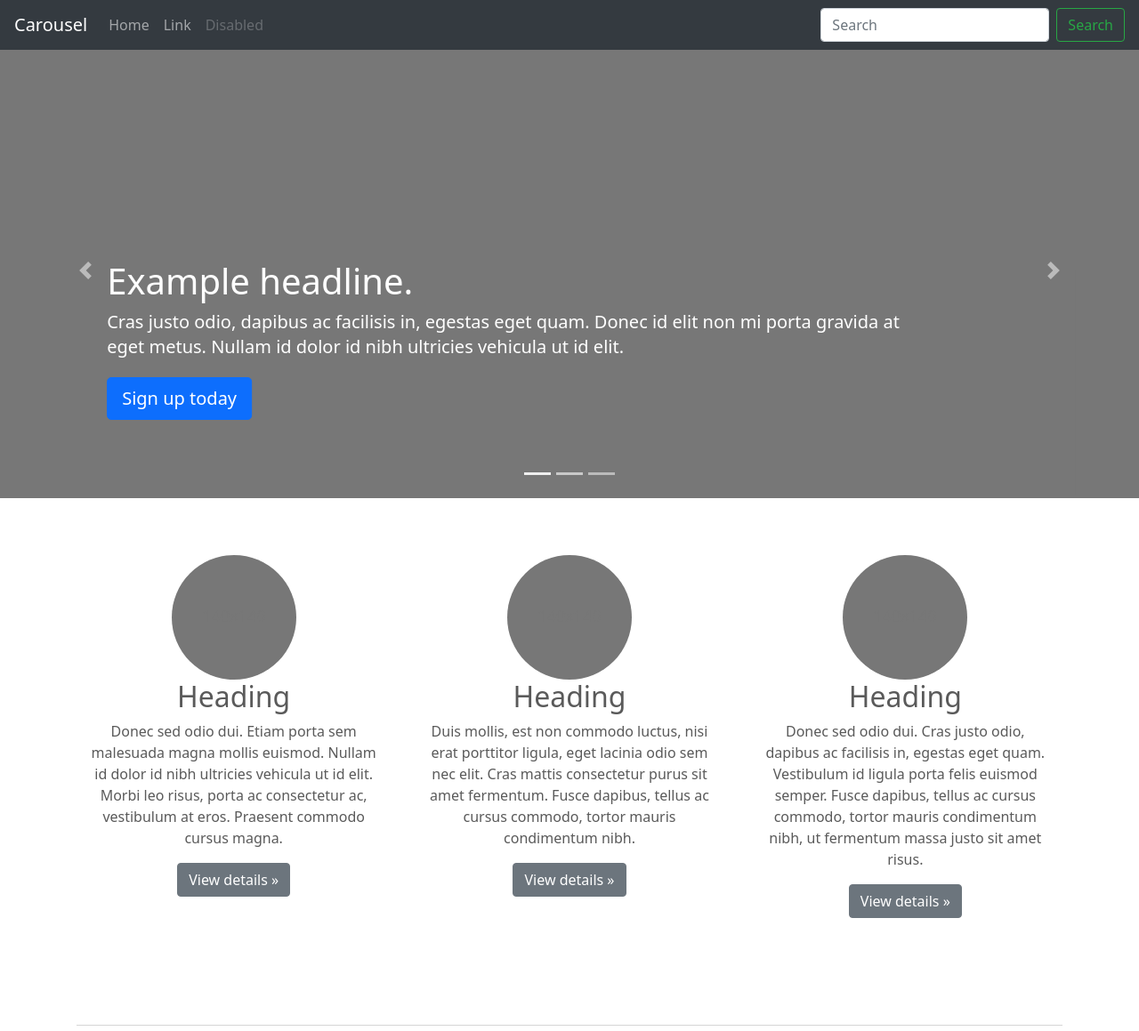
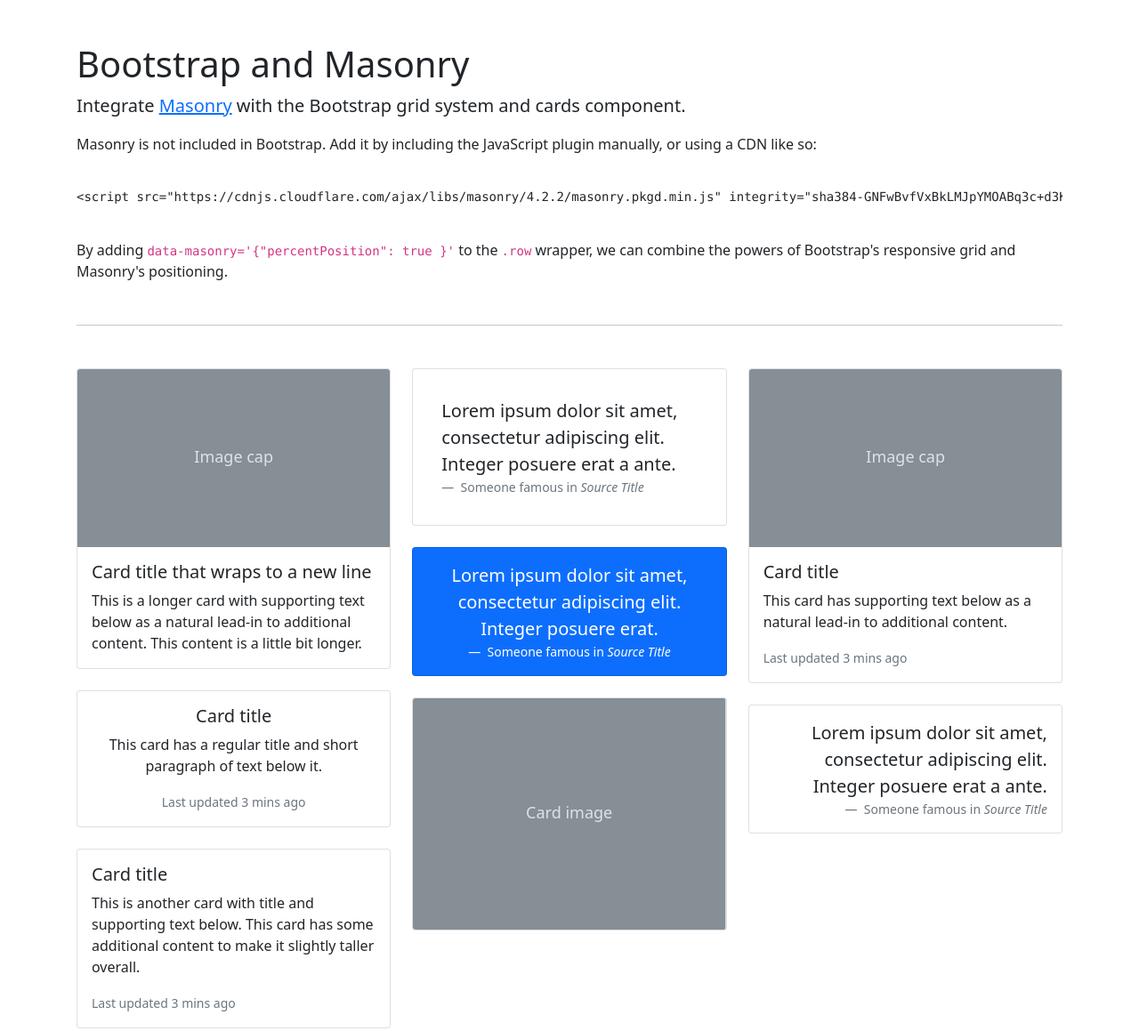
Before and after one commit to edsonmfeitosa/2025_Facens_AS009TSN2, a plain HTML site: page Bootstrap/Aula13/dicas.html in a window 1280 px wide. Shown: the top 1159 px of the page at 89% size. Drawn offline with nearby package versions, Linux system fonts and the light colour scheme.

Commit message:
Aula 13 - Bootstrap

```diff
--- a/Bootstrap/Aula13/dicas.html
+++ b/Bootstrap/Aula13/dicas.html
@@ -7,21 +7,35 @@
     <meta name="description" content="">
     <meta name="author" content="Mark Otto, Jacob Thornton, and Bootstrap contributors">
     <meta name="generator" content="Hugo 0.72.0">
-  <title>Carousel Template · Bootstrap</title>
+    <title>Masonry example · Bootstrap</title>
 
-  <link rel="canonical" href="https://v5.getbootstrap.com/docs/5.0/examples/carousel/">
-    <link rel="icon" type="image/png" href="img/cup-hot-fill.svg">
+    <link rel="canonical" href="https://v5.getbootstrap.com/docs/5.0/examples/masonry/">
+
 
 
     <!-- Bootstrap core CSS -->
+
     <link rel="stylesheet" href="https://stackpath.bootstrapcdn.com/bootstrap/5.0.0-alpha1/css/bootstrap.min.css"
         integrity="sha384-r4NyP46KrjDleawBgD5tp8Y7UzmLA05oM1iAEQ17CSuDqnUK2+k9luXQOfXJCJ4I" crossorigin="anonymous">
+    <script src="https://cdn.jsdelivr.net/npm/popper.js@1.16.0/dist/umd/popper.min.js"
+        integrity="sha384-Q6E9RHvbIyZFJoft+2mJbHaEWldlvI9IOYy5n3zV9zzTtmI3UksdQRVvoxMfooAo"
+        crossorigin="anonymous"></script>
     <script src="https://stackpath.bootstrapcdn.com/bootstrap/5.0.0-alpha1/js/bootstrap.min.js"
         integrity="sha384-oesi62hOLfzrys4LxRF63OJCXdXDipiYWBnvTl9Y9/TRlw5xlKIEHpNyvvDShgf/"
         crossorigin="anonymous"></script>
-  <script src="https://cdn.jsdelivr.net/npm/popper.js@1.16.0/dist/umd/popper.min.js"
-    integrity="sha384-Q6E9RHvbIyZFJoft+2mJbHaEWldlvI9IOYy5n3zV9zzTtmI3UksdQRVvoxMfooAo"
-    crossorigin="anonymous"></script>
+
+    <!-- Favicons -->
+    <!-- <link rel="apple-touch-icon" href="/docs/5.0/assets/img/favicons/apple-touch-icon.png" sizes="180x180">
+    <link rel="icon" href="/docs/5.0/assets/img/favicons/favicon-32x32.png" sizes="32x32" type="image/png">
+    <link rel="icon" href="/docs/5.0/assets/img/favicons/favicon-16x16.png" sizes="16x16" type="image/png">
+    <link rel="manifest" href="/docs/5.0/assets/img/favicons/manifest.json">
+    <link rel="mask-icon" href="/docs/5.0/assets/img/favicons/safari-pinned-tab.svg" color="#7952b3">
+    <link rel="icon" href="/docs/5.0/assets/img/favicons/favicon.ico">
+ -->
+
+
+    <meta name="theme-color" content="#7952b3">
+
 
     <style>
         .bd-placeholder-img {
@@ -38,333 +52,142 @@
                 font-size: 3.5rem;
             }
         }
-
-    /* GLOBAL STYLES
-    --------------------------------------------- */
-    /* Padding below the footer and lighter body text */
-
-    body {
-      padding-top: 3rem;
-      padding-bottom: 3rem;
-      color: #5a5a5a;
-    }
-
-
-    /* CUSTOMIZE THE CAROUSEL
-    -------------------------------------------- */
-
-    /* Carousel base class */
-    .carousel {
-      margin-bottom: 4rem;
-    }
-
-    /* Since positioning the image, we need to help out the caption */
-    .carousel-caption {
-      bottom: 3rem;
-      z-index: 10;
-    }
-
-    /* Declare heights because of positioning of img element */
-    .carousel-item {
-      height: 32rem;
-    }
-
-    .carousel-item>img {
-      position: absolute;
-      top: 0;
-      left: 0;
-      min-width: 100%;
-      height: 32rem;
-    }
-
-
-    /* MARKETING CONTENT
--------------------------------------------------- */
-
-    /* Center align the text within the three columns below the carousel */
-    .marketing .col-lg-4 {
-      margin-bottom: 1.5rem;
-      text-align: center;
-    }
-
-    .marketing h2 {
-      font-weight: 400;
-    }
-
-    .marketing .col-lg-4 p {
-      margin-right: .75rem;
-      margin-left: .75rem;
-    }
-
-
-    /* Featurettes
-------------------------- */
-
-    .featurette-divider {
-      margin: 5rem 0;
-      /* Space out the Bootstrap <hr> more */
-    }
-
-    /* Thin out the marketing headings */
-    .featurette-heading {
-      font-weight: 300;
-      line-height: 1;
-      letter-spacing: -.05rem;
-    }
-
-
-    /* RESPONSIVE CSS
--------------------------------------------------- */
-
-    @media (min-width: 40em) {
-
-      /* Bump up size of carousel content */
-      .carousel-caption p {
-        margin-bottom: 1.25rem;
-        font-size: 1.25rem;
-        line-height: 1.4;
-      }
-
-      .featurette-heading {
-        font-size: 50px;
-      }
-    }
-
-    @media (min-width: 62em) {
-      .featurette-heading {
-        margin-top: 7rem;
-      }
-    }
     </style>
 
 
-  <!-- Custom styles for this template -->
-  <link href="carousel.css" rel="stylesheet">
 </head>
 
 <body>
 
-  <header>
-    <nav class="navbar navbar-expand-md navbar-dark fixed-top bg-dark">
-      <div class="container-fluid">
-        <a class="navbar-brand" href="#">Carousel</a>
-        <button class="navbar-toggler" type="button" data-toggle="collapse" data-target="#navbarCollapse"
-          aria-controls="navbarCollapse" aria-expanded="false" aria-label="Toggle navigation">
-          <span class="navbar-toggler-icon"></span>
-        </button>
-        <div class="collapse navbar-collapse" id="navbarCollapse">
-          <ul class="navbar-nav mr-auto mb-2 mb-md-0">
-            <li class="nav-item active">
-              <a class="nav-link" aria-current="page" href="#">Home</a>
-            </li>
-            <li class="nav-item">
-              <a class="nav-link" href="#">Link</a>
-            </li>
-            <li class="nav-item">
-              <a class="nav-link disabled" href="#" tabindex="-1" aria-disabled="true">Disabled</a>
-            </li>
-          </ul>
-          <form class="d-flex">
-            <input class="form-control mr-2" type="search" placeholder="Search" aria-label="Search">
-            <button class="btn btn-outline-success" type="submit">Search</button>
-          </form>
-        </div>
-      </div>
-    </nav>
-  </header>
+    <div class="container py-5">
+        <h1>Bootstrap and Masonry</h1>
+        <p class="lead">Integrate <a href="https://masonry.desandro.com/">Masonry</a> with the Bootstrap grid system and
+            cards component.</p>
 
-  <main>
+        <p>Masonry is not included in Bootstrap. Add it by including the JavaScript plugin manually, or using a CDN like
+            so:</p>
 
-    <div id="myCarousel" class="carousel slide" data-ride="carousel">
-      <ol class="carousel-indicators">
-        <li data-target="#myCarousel" data-slide-to="0" class="active"></li>
-        <li data-target="#myCarousel" data-slide-to="1"></li>
-        <li data-target="#myCarousel" data-slide-to="2"></li>
-      </ol>
-      <div class="carousel-inner">
-        <div class="carousel-item active">
-          <svg class="bd-placeholder-img" width="100%" height="100%" xmlns="http://www.w3.org/2000/svg"
+        <pre><code>
+&lt;script src=&quot;https://cdnjs.cloudflare.com/ajax/libs/masonry/4.2.2/masonry.pkgd.min.js&quot; integrity=&quot;sha384-GNFwBvfVxBkLMJpYMOABq3c+d3KnQxudP/mGPkzpZSTYykLBNsZEnG2D9G/X/+7D&quot; crossorigin=&quot;anonymous&quot; async&gt;&lt;/script&gt;
+  </code></pre>
+
+        <p>By adding <code>data-masonry='{"percentPosition": true }'</code> to the <code>.row</code> wrapper, we can
+            combine the powers of Bootstrap's responsive grid and Masonry's positioning.</p>
+
+        <hr class="my-5">
+
+        <div class="row" data-masonry='{"percentPosition": true }'>
+            <div class="col-sm-6 col-lg-4 mb-4">
+                <div class="card">
+                    <svg class="bd-placeholder-img card-img-top" width="100%" height="200"
+                        xmlns="http://www.w3.org/2000/svg" aria-label="Placeholder: Image cap"
                         preserveAspectRatio="xMidYMid slice" role="img" focusable="false">
-            <rect width="100%" height="100%" fill="#777" /></svg>
+                        <title>Placeholder</title>
+                        <rect width="100%" height="100%" fill="#868e96" /><text x="50%" y="50%" fill="#dee2e6"
+                            dy=".3em">Image cap</text>
+                    </svg>
 
-          <div class="container">
-            <div class="carousel-caption text-left">
-              <h1>Example headline.</h1>
-              <p>Cras justo odio, dapibus ac facilisis in, egestas eget quam. Donec id elit non mi porta gravida at eget
-                metus. Nullam id dolor id nibh ultricies vehicula ut id elit.</p>
-              <p><a class="btn btn-lg btn-primary" href="#" role="button">Sign up today</a></p>
+                    <div class="card-body">
+                        <h5 class="card-title">Card title that wraps to a new line</h5>
+                        <p class="card-text">This is a longer card with supporting text below as a natural lead-in to
+                            additional content. This content is a little bit longer.</p>
                     </div>
                 </div>
             </div>
-        <div class="carousel-item">
-          <svg class="bd-placeholder-img" width="100%" height="100%" xmlns="http://www.w3.org/2000/svg"
+            <div class="col-sm-6 col-lg-4 mb-4">
+                <div class="card p-3">
+                    <figure class="p-3 mb-0">
+                        <blockquote class="blockquote">
+                            <p>Lorem ipsum dolor sit amet, consectetur adipiscing elit. Integer posuere erat a ante.</p>
+                        </blockquote>
+                        <figcaption class="blockquote-footer mb-0 text-muted">
+                            Someone famous in <cite title="Source Title">Source Title</cite>
+                        </figcaption>
+                    </figure>
+                </div>
+            </div>
+            <div class="col-sm-6 col-lg-4 mb-4">
+                <div class="card">
+                    <svg class="bd-placeholder-img card-img-top" width="100%" height="200"
+                        xmlns="http://www.w3.org/2000/svg" aria-label="Placeholder: Image cap"
                         preserveAspectRatio="xMidYMid slice" role="img" focusable="false">
-            <rect width="100%" height="100%" fill="#777" /></svg>
+                        <title>Placeholder</title>
+                        <rect width="100%" height="100%" fill="#868e96" /><text x="50%" y="50%" fill="#dee2e6"
+                            dy=".3em">Image cap</text>
+                    </svg>
 
-          <div class="container">
-            <div class="carousel-caption">
-              <h1>Another example headline.</h1>
-              <p>Cras justo odio, dapibus ac facilisis in, egestas eget quam. Donec id elit non mi porta gravida at eget
-                metus. Nullam id dolor id nibh ultricies vehicula ut id elit.</p>
-              <p><a class="btn btn-lg btn-primary" href="#" role="button">Learn more</a></p>
+                    <div class="card-body">
+                        <h5 class="card-title">Card title</h5>
+                        <p class="card-text">This card has supporting text below as a natural lead-in to additional
+                            content.</p>
+                        <p class="card-text"><small class="text-muted">Last updated 3 mins ago</small></p>
                     </div>
                 </div>
             </div>
-        <div class="carousel-item">
-          <svg class="bd-placeholder-img" width="100%" height="100%" xmlns="http://www.w3.org/2000/svg"
+            <div class="col-sm-6 col-lg-4 mb-4">
+                <div class="card bg-primary text-white text-center p-3">
+                    <figure class="mb-0">
+                        <blockquote class="blockquote">
+                            <p>Lorem ipsum dolor sit amet, consectetur adipiscing elit. Integer posuere erat.</p>
+                        </blockquote>
+                        <figcaption class="blockquote-footer mb-0 text-white">
+                            Someone famous in <cite title="Source Title">Source Title</cite>
+                        </figcaption>
+                    </figure>
+                </div>
+            </div>
+            <div class="col-sm-6 col-lg-4 mb-4">
+                <div class="card text-center">
+                    <div class="card-body">
+                        <h5 class="card-title">Card title</h5>
+                        <p class="card-text">This card has a regular title and short paragraph of text below it.</p>
+                        <p class="card-text"><small class="text-muted">Last updated 3 mins ago</small></p>
+                    </div>
+                </div>
+            </div>
+            <div class="col-sm-6 col-lg-4 mb-4">
+                <div class="card">
+                    <svg class="bd-placeholder-img card-img" width="100%" height="260"
+                        xmlns="http://www.w3.org/2000/svg" aria-label="Placeholder: Card image"
                         preserveAspectRatio="xMidYMid slice" role="img" focusable="false">
-            <rect width="100%" height="100%" fill="#777" /></svg>
+                        <title>Placeholder</title>
+                        <rect width="100%" height="100%" fill="#868e96" /><text x="50%" y="50%" fill="#dee2e6"
+                            dy=".3em">Card image</text>
+                    </svg>
 
-          <div class="container">
-            <div class="carousel-caption text-right">
-              <h1>One more for good measure.</h1>
-              <p>Cras justo odio, dapibus ac facilisis in, egestas eget quam. Donec id elit non mi porta gravida at eget
-                metus. Nullam id dolor id nibh ultricies vehicula ut id elit.</p>
-              <p><a class="btn btn-lg btn-primary" href="#" role="button">Browse gallery</a></p>
+                </div>
+            </div>
+            <div class="col-sm-6 col-lg-4 mb-4">
+                <div class="card p-3 text-right">
+                    <figure class="mb-0">
+                        <blockquote class="blockquote">
+                            <p>Lorem ipsum dolor sit amet, consectetur adipiscing elit. Integer posuere erat a ante.</p>
+                        </blockquote>
+                        <figcaption class="blockquote-footer mb-0 text-muted">
+                            Someone famous in <cite title="Source Title">Source Title</cite>
+                        </figcaption>
+                    </figure>
+                </div>
+            </div>
+            <div class="col-sm-6 col-lg-4 mb-4">
+                <div class="card">
+                    <div class="card-body">
+                        <h5 class="card-title">Card title</h5>
+                        <p class="card-text">This is another card with title and supporting text below. This card has
+                            some additional content to make it slightly taller overall.</p>
+                        <p class="card-text"><small class="text-muted">Last updated 3 mins ago</small></p>
                     </div>
                 </div>
             </div>
         </div>
-      <a class="carousel-control-prev" href="#myCarousel" role="button" data-slide="prev">
-        <span class="carousel-control-prev-icon" aria-hidden="true"></span>
-        <span class="sr-only">Previous</span>
-      </a>
-      <a class="carousel-control-next" href="#myCarousel" role="button" data-slide="next">
-        <span class="carousel-control-next-icon" aria-hidden="true"></span>
-        <span class="sr-only">Next</span>
-      </a>
+
     </div>
 
 
-    <!-- Marketing messaging and featurettes
-  ================================================== -->
-    <!-- Wrap the rest of the page in another container to center all the content. -->
 
-    <div class="container marketing">
-
-      <!-- Three columns of text below the carousel -->
-      <div class="row">
-        <div class="col-lg-4">
-          <svg class="bd-placeholder-img rounded-circle" width="140" height="140" xmlns="http://www.w3.org/2000/svg"
-            aria-label="Placeholder: 140x140" preserveAspectRatio="xMidYMid slice" role="img" focusable="false">
-            <title>Placeholder</title>
-            <rect width="100%" height="100%" fill="#777" /><text x="50%" y="50%" fill="#777" dy=".3em">140x140</text>
-          </svg>
-
-          <h2>Heading</h2>
-          <p>Donec sed odio dui. Etiam porta sem malesuada magna mollis euismod. Nullam id dolor id nibh ultricies
-            vehicula ut id elit. Morbi leo risus, porta ac consectetur ac, vestibulum at eros. Praesent commodo cursus
-            magna.</p>
-          <p><a class="btn btn-secondary" href="#" role="button">View details &raquo;</a></p>
-        </div><!-- /.col-lg-4 -->
-        <div class="col-lg-4">
-          <svg class="bd-placeholder-img rounded-circle" width="140" height="140" xmlns="http://www.w3.org/2000/svg"
-            aria-label="Placeholder: 140x140" preserveAspectRatio="xMidYMid slice" role="img" focusable="false">
-            <title>Placeholder</title>
-            <rect width="100%" height="100%" fill="#777" /><text x="50%" y="50%" fill="#777" dy=".3em">140x140</text>
-          </svg>
-
-          <h2>Heading</h2>
-          <p>Duis mollis, est non commodo luctus, nisi erat porttitor ligula, eget lacinia odio sem nec elit. Cras
-            mattis consectetur purus sit amet fermentum. Fusce dapibus, tellus ac cursus commodo, tortor mauris
-            condimentum nibh.</p>
-          <p><a class="btn btn-secondary" href="#" role="button">View details &raquo;</a></p>
-        </div><!-- /.col-lg-4 -->
-        <div class="col-lg-4">
-          <svg class="bd-placeholder-img rounded-circle" width="140" height="140" xmlns="http://www.w3.org/2000/svg"
-            aria-label="Placeholder: 140x140" preserveAspectRatio="xMidYMid slice" role="img" focusable="false">
-            <title>Placeholder</title>
-            <rect width="100%" height="100%" fill="#777" /><text x="50%" y="50%" fill="#777" dy=".3em">140x140</text>
-          </svg>
-
-          <h2>Heading</h2>
-          <p>Donec sed odio dui. Cras justo odio, dapibus ac facilisis in, egestas eget quam. Vestibulum id ligula porta
-            felis euismod semper. Fusce dapibus, tellus ac cursus commodo, tortor mauris condimentum nibh, ut fermentum
-            massa justo sit amet risus.</p>
-          <p><a class="btn btn-secondary" href="#" role="button">View details &raquo;</a></p>
-        </div><!-- /.col-lg-4 -->
-      </div><!-- /.row -->
-
-
-      <!-- START THE FEATURETTES -->
-
-      <hr class="featurette-divider">
-
-      <div class="row featurette">
-        <div class="col-md-7">
-          <h2 class="featurette-heading">First featurette heading. <span class="text-muted">It’ll blow your mind.</span>
-          </h2>
-          <p class="lead">Donec ullamcorper nulla non metus auctor fringilla. Vestibulum id ligula porta felis euismod
-            semper. Praesent commodo cursus magna, vel scelerisque nisl consectetur. Fusce dapibus, tellus ac cursus
-            commodo.</p>
-        </div>
-        <div class="col-md-5">
-          <svg class="bd-placeholder-img bd-placeholder-img-lg featurette-image img-fluid mx-auto" width="500"
-            height="500" xmlns="http://www.w3.org/2000/svg" aria-label="Placeholder: 500x500"
-            preserveAspectRatio="xMidYMid slice" role="img" focusable="false">
-            <title>Placeholder</title>
-            <rect width="100%" height="100%" fill="#eee" /><text x="50%" y="50%" fill="#aaa" dy=".3em">500x500</text>
-          </svg>
-
-        </div>
-      </div>
-
-      <hr class="featurette-divider">
-
-      <div class="row featurette">
-        <div class="col-md-7 order-md-2">
-          <h2 class="featurette-heading">Oh yeah, it’s that good. <span class="text-muted">See for yourself.</span></h2>
-          <p class="lead">Donec ullamcorper nulla non metus auctor fringilla. Vestibulum id ligula porta felis euismod
-            semper. Praesent commodo cursus magna, vel scelerisque nisl consectetur. Fusce dapibus, tellus ac cursus
-            commodo.</p>
-        </div>
-        <div class="col-md-5 order-md-1">
-          <svg class="bd-placeholder-img bd-placeholder-img-lg featurette-image img-fluid mx-auto" width="500"
-            height="500" xmlns="http://www.w3.org/2000/svg" aria-label="Placeholder: 500x500"
-            preserveAspectRatio="xMidYMid slice" role="img" focusable="false">
-            <title>Placeholder</title>
-            <rect width="100%" height="100%" fill="#eee" /><text x="50%" y="50%" fill="#aaa" dy=".3em">500x500</text>
-          </svg>
-
-        </div>
-      </div>
-
-      <hr class="featurette-divider">
-
-      <div class="row featurette">
-        <div class="col-md-7">
-          <h2 class="featurette-heading">And lastly, this one. <span class="text-muted">Checkmate.</span></h2>
-          <p class="lead">Donec ullamcorper nulla non metus auctor fringilla. Vestibulum id ligula porta felis euismod
-            semper. Praesent commodo cursus magna, vel scelerisque nisl consectetur. Fusce dapibus, tellus ac cursus
-            commodo.</p>
-        </div>
-        <div class="col-md-5">
-          <svg class="bd-placeholder-img bd-placeholder-img-lg featurette-image img-fluid mx-auto" width="500"
-            height="500" xmlns="http://www.w3.org/2000/svg" aria-label="Placeholder: 500x500"
-            preserveAspectRatio="xMidYMid slice" role="img" focusable="false">
-            <title>Placeholder</title>
-            <rect width="100%" height="100%" fill="#eee" /><text x="50%" y="50%" fill="#aaa" dy=".3em">500x500</text>
-          </svg>
-
-        </div>
-      </div>
-
-      <hr class="featurette-divider">
-
-      <!-- /END THE FEATURETTES -->
-
-    </div><!-- /.container -->
-
-
-    <!-- FOOTER -->
-    <footer class="container">
-      <p class="float-right"><a href="#">Back to top</a></p>
-      <p>&copy; 2017-2020 Company, Inc. &middot; <a href="#">Privacy</a> &middot; <a href="#">Terms</a></p>
-    </footer>
-  </main>
-
-
-
+    <script async src="https://cdnjs.cloudflare.com/ajax/libs/masonry/4.2.2/masonry.pkgd.min.js"
+        integrity="sha384-GNFwBvfVxBkLMJpYMOABq3c+d3KnQxudP/mGPkzpZSTYykLBNsZEnG2D9G/X/+7D"
+        crossorigin="anonymous"></script>
 </body>
 
 </html>
```
Lines whose indentation alone changed are shown as unchanged.
